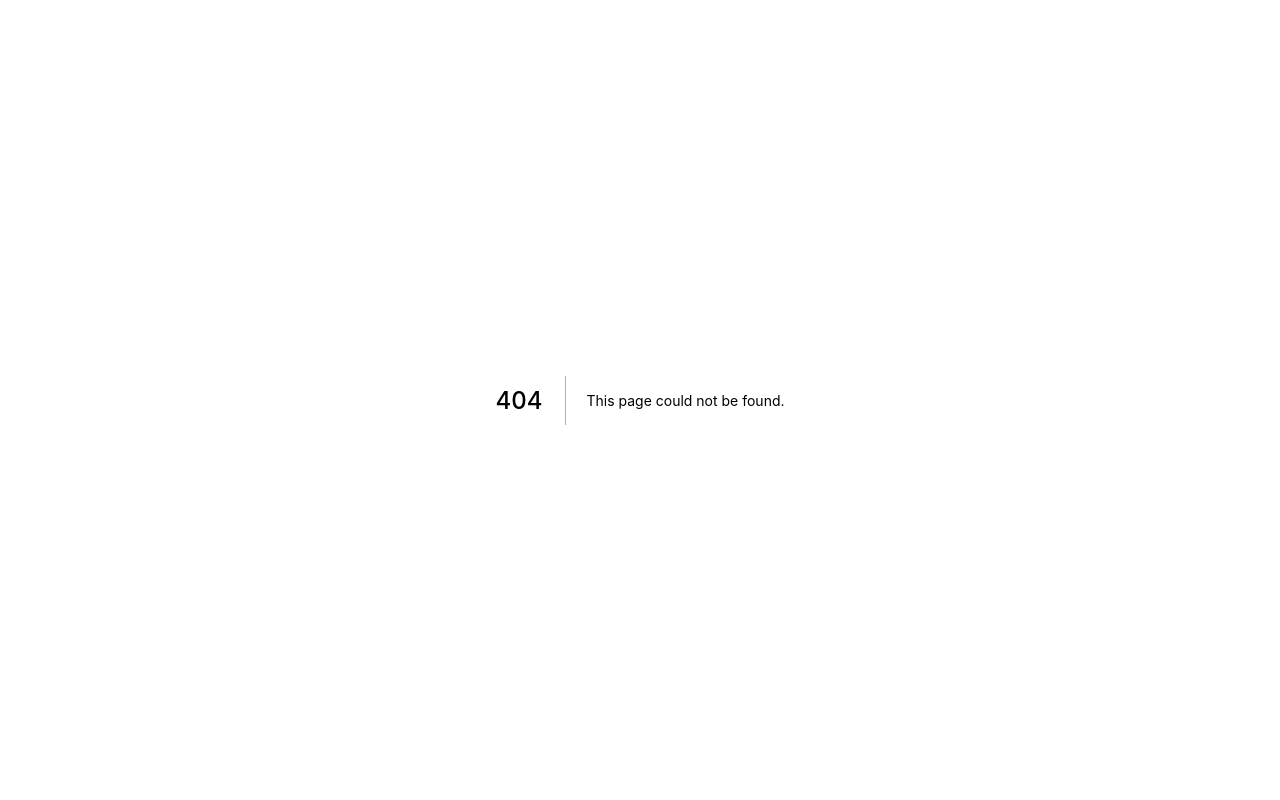
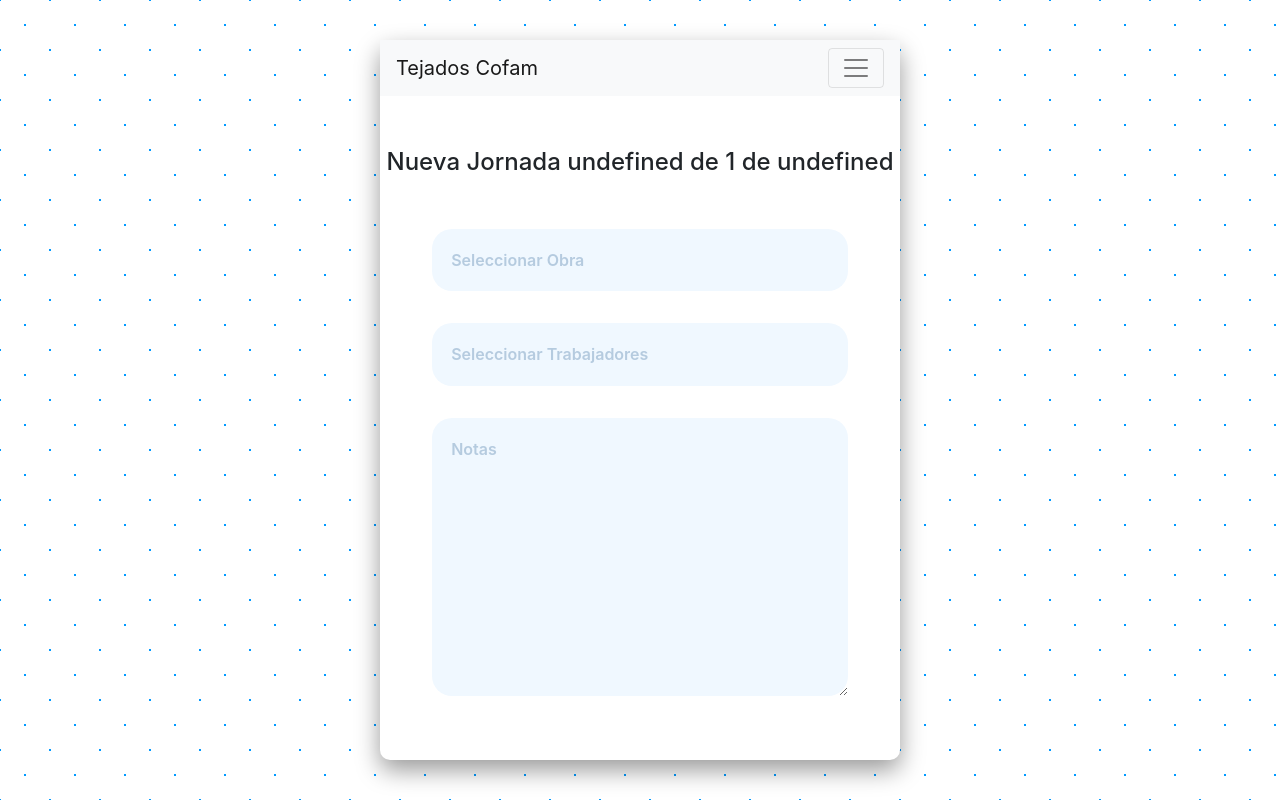
Before and after one commit to PabloFuentesSanz/cofamTrabajos, a Next.js app: page /nuevaJornada/1 in a window 1280 px wide. Before the commit this address had no page. Built offline with nearby package versions, Linux system fonts and the light colour scheme; no server answers; sample sign-in values are in the browser's storage.

Commit message:
formulario jornadas

```diff
--- a/pages/nuevaObraFecha/[id].js
+++ b/pages/nuevaJornada/[id].js
@@ -5,7 +5,7 @@ import { useRouter } from "next/router";
 import useUser from "../../hooks/useUser";
 import { route } from "next/dist/next-server/server/router";
 
-export default function NuevaObraFecha() {
+export default function NuevaJornada() {
   const user = useUser();
   const router = useRouter();
 
@@ -61,7 +61,10 @@ export default function NuevaObraFecha() {
       </Head>
       <main className={styles.main}>
         <Navbar />
-        <h4 className={styles.h4}>{fecha}</h4>
+        <h4 className={styles.h4}>Nueva Jornada {fecha}</h4>
+        <input type="text" placeholder="Seleccionar Obra"/>
+        <input type="text" placeholder="Seleccionar Trabajadores"/>
+        <textarea placeholder="Notas" rows="10"></textarea>
       </main>
     </>
   );
--- a/styles/Home.module.css
+++ b/styles/Home.module.css
@@ -28,4 +28,5 @@
 
 .h4{
     margin-top: 10%;
+    margin-bottom: 10%;
 }
--- a/styles/globals.css
+++ b/styles/globals.css
@@ -21,16 +21,33 @@ input {
   font-weight: 600;
   width: 80%;
   padding: 1.2em;
-  margin:auto;
+  margin: auto;
   margin-bottom: 2em;
   border-radius: 20px;
   background-color: aliceblue;
 }
-input::placeholder{
-  color:rgba(151, 179, 206, 0.658);
+input::placeholder {
+  color: rgba(151, 179, 206, 0.658);
 }
-*:focus{
-  outline:none;
+
+textarea {
+  border: 0px;
+  font-size: medium;
+  font-weight: 600;
+  width: 80%;
+  padding: 1.2em;
+  margin: auto;
+  margin-bottom: 2em;
+  border-radius: 20px;
+  background-color: aliceblue;
+}
+
+textarea::placeholder {
+  color: rgba(151, 179, 206, 0.658);
+}
+
+*:focus {
+  outline: none;
 }
 
 main {
```
Also changed, not shown: pages/diaCalendario/[id].js (+3 -4 lines).
